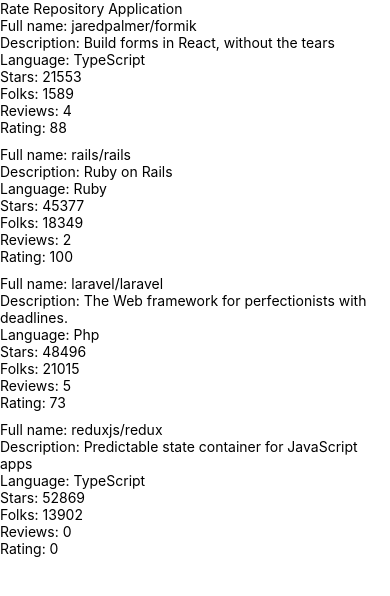
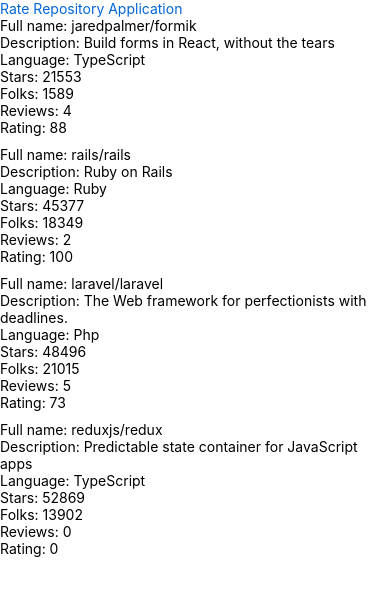
Before and after one commit to BashirSidi/rate-repository-app, a React Native app: screen / in a window 390 px wide. Shown: the top 596 px of the page. Built offline with nearby package versions, Linux system fonts and the light colour scheme.

Commit message:
refactor: custom text component

```diff
--- a/src/components/Main.jsx
+++ b/src/components/Main.jsx
@@ -1,6 +1,7 @@
 import Constants from 'expo-constants';
-import {Text, StyleSheet, View} from 'react-native';
+import { StyleSheet, View} from 'react-native';
 import RepositoryList from '../components/RepositoryList';
+import Text from './Text';
 
 const styles = StyleSheet.create({
   container: {
@@ -13,7 +14,7 @@
 const Main = () => {
   return (
     <View style={styles.container}>
-      <Text>Rate Repository Application</Text>
+      <Text color="primary">Rate Repository Application</Text>
       <RepositoryList />
     </View>
   );
```
